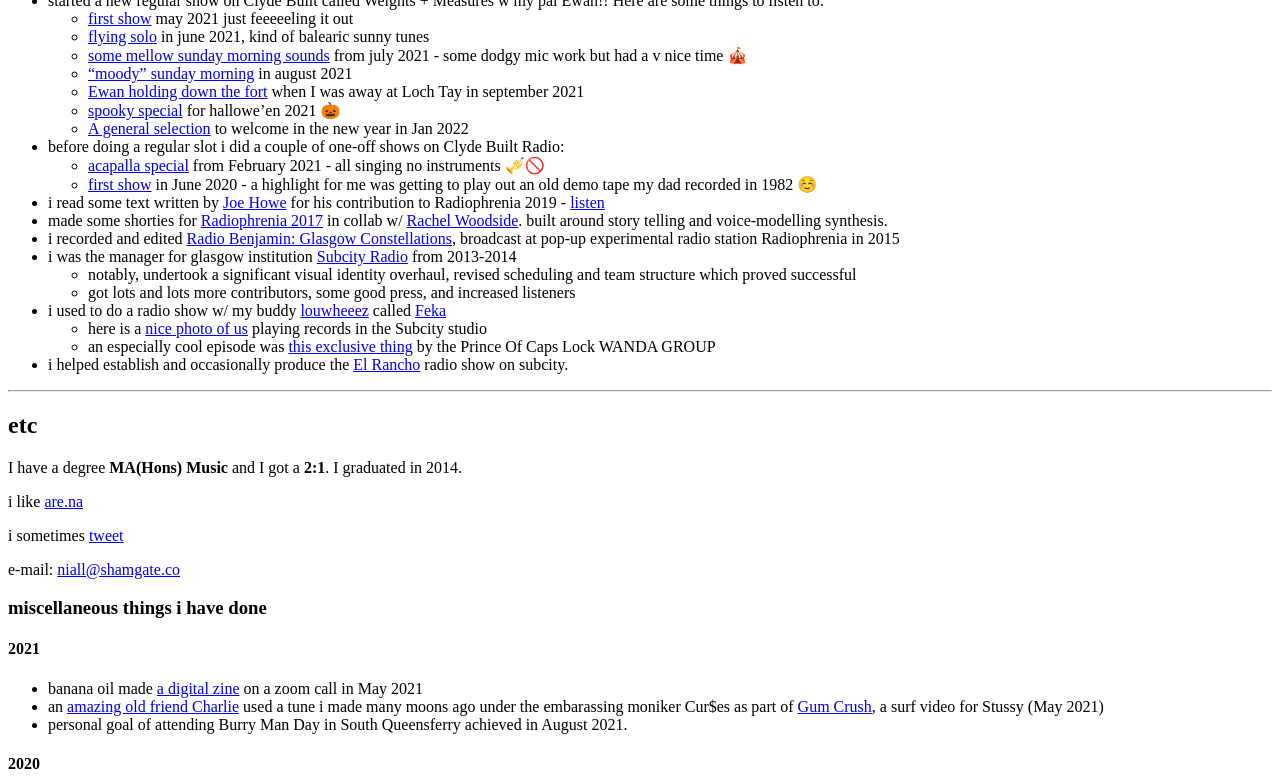
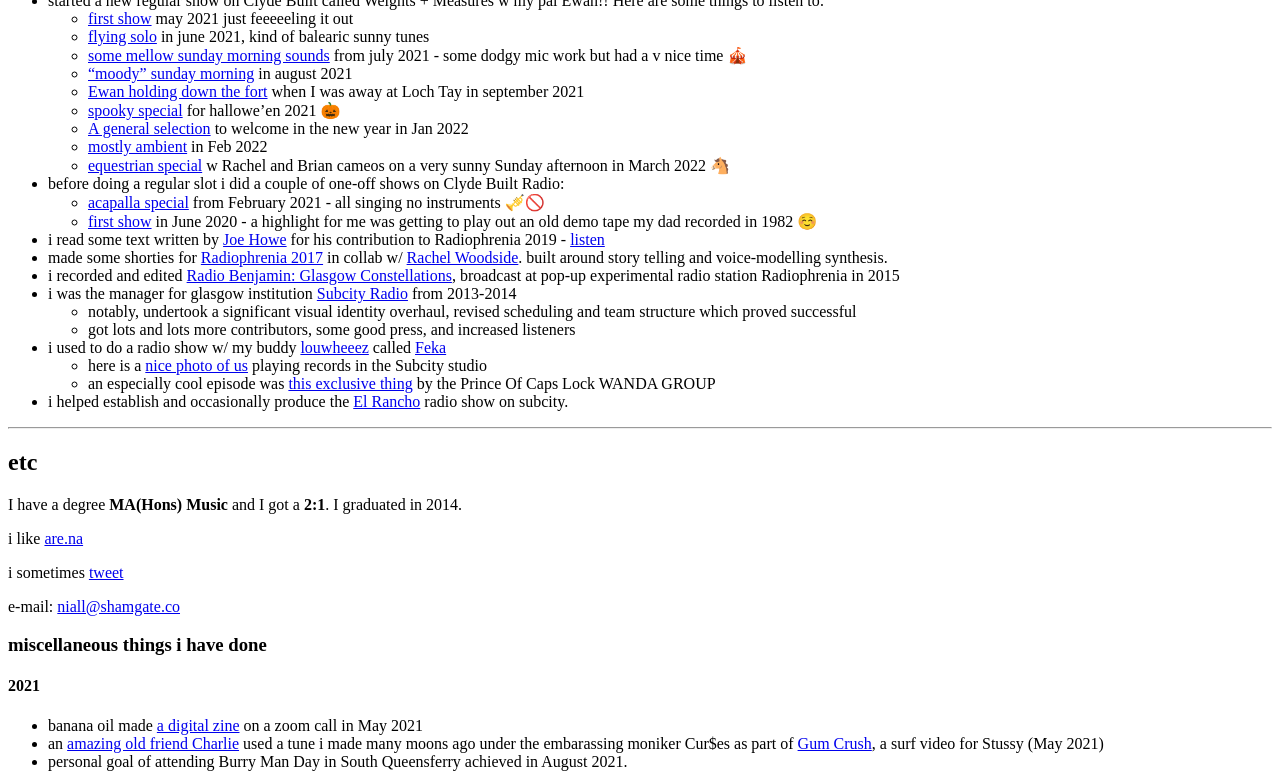
Before and after one commit to kingdomlevel/kingdomlevel.github.io, a Jekyll site: the page built from index.markdown, in a window 1280 px wide and 900 px high, scrolled down 5400 px, cut to the strip 122-900 px from the top of the window. Built offline with Jekyll 4.4.1, drawn with Linux system fonts in a browser that asks for light colours; our own code applies the rules of GitHub Pages for plain Markdown files.

Commit message:
adds feb + march 2022 weights and measures radio

```diff
--- a/index.markdown
+++ b/index.markdown
@@ -129,6 +129,8 @@
   + [Ewan holding down the fort](https://soundcloud.com/clydebuiltradio/weights-measures-5-9-21) when I was away at Loch Tay in september 2021
   + [spooky special](https://soundcloud.com/clydebuiltradio/weights-and-measures-31-10-21) for hallowe'en 2021 🎃
   + [A general selection](https://soundcloud.com/clydebuiltradio/weights-and-measures-2312022) to welcome in the new year in Jan 2022
+  + [mostly ambient](https://soundcloud.com/clydebuiltradio/weights-and-measures-20-2-22) in Feb 2022
+  + [equestrian special](https://soundcloud.com/clydebuiltradio/weights-and-measures-20-3-22) w Rachel and Brian cameos on a very sunny Sunday afternoon in March 2022 🐴
 + before doing a regular slot i did a couple of one-off shows on Clyde Built Radio:
   + [acapalla special](https://soundcloud.com/clydebuiltradio/niall-morris-11221) from February 2021 -  all singing no instruments 🎺🚫
   + [first show](https://soundcloud.com/clydebuiltradio/niall-morris-28-6-20) in June 2020 - a highlight for me was getting to play out an old demo tape my dad recorded in 1982 ☺️
```
